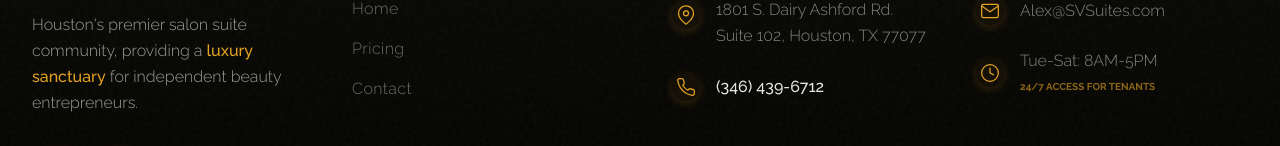
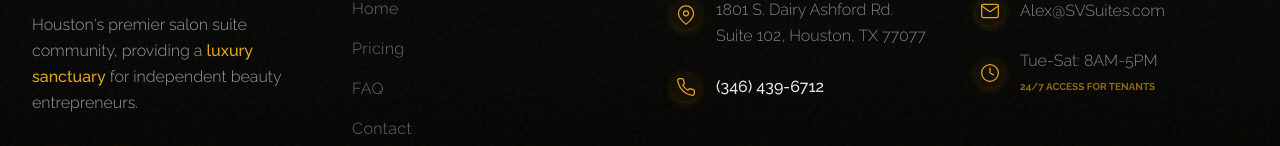
Before and after one commit to WebCore-host/webcore-Salon-Village_Cloudflare, a React (Vite) app: page / in a window 1280 px wide. Shown: the part 5342-5488 px from the top of the page. Built offline with nearby package versions, Linux system fonts and the light colour scheme.

Commit message:
Update Footer.tsx

```diff
--- a/components/Footer.tsx
+++ b/components/Footer.tsx
@@ -45,6 +45,7 @@ const Footer: React.FC = () => {
             <ul className="space-y-4">
               <li><Link to="/" className="text-white/40 hover:text-gold transition-premium font-light tracking-wide hover:text-glow-gold">Home</Link></li>
               <li><Link to="/pricing" className="text-white/40 hover:text-gold transition-premium font-light tracking-wide hover:text-glow-gold">Pricing</Link></li>
+              <li><Link to="/faq" className="text-white/40 hover:text-gold transition-premium font-light tracking-wide hover:text-glow-gold">FAQ</Link></li>
               <li><Link to="/contact" className="text-white/40 hover:text-gold transition-premium font-light tracking-wide hover:text-glow-gold">Contact</Link></li>
             </ul>
           </div>
```
